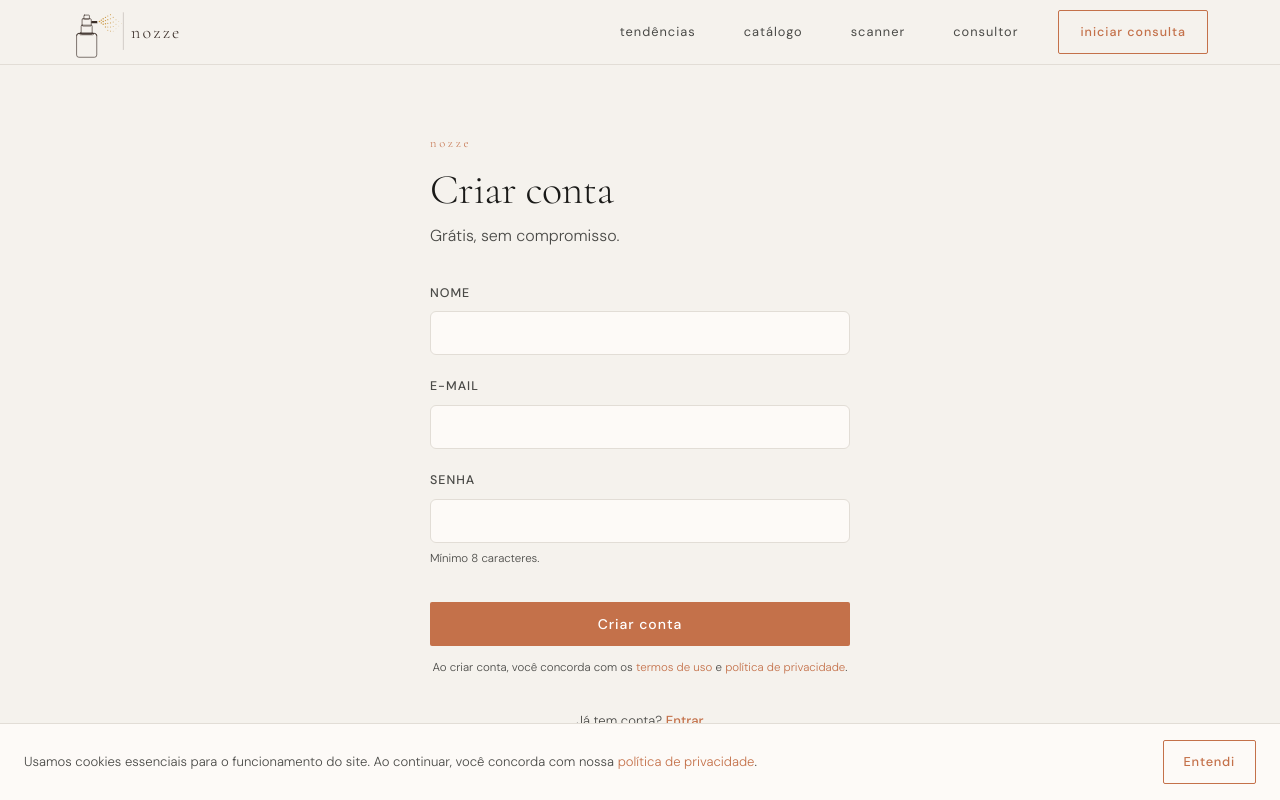
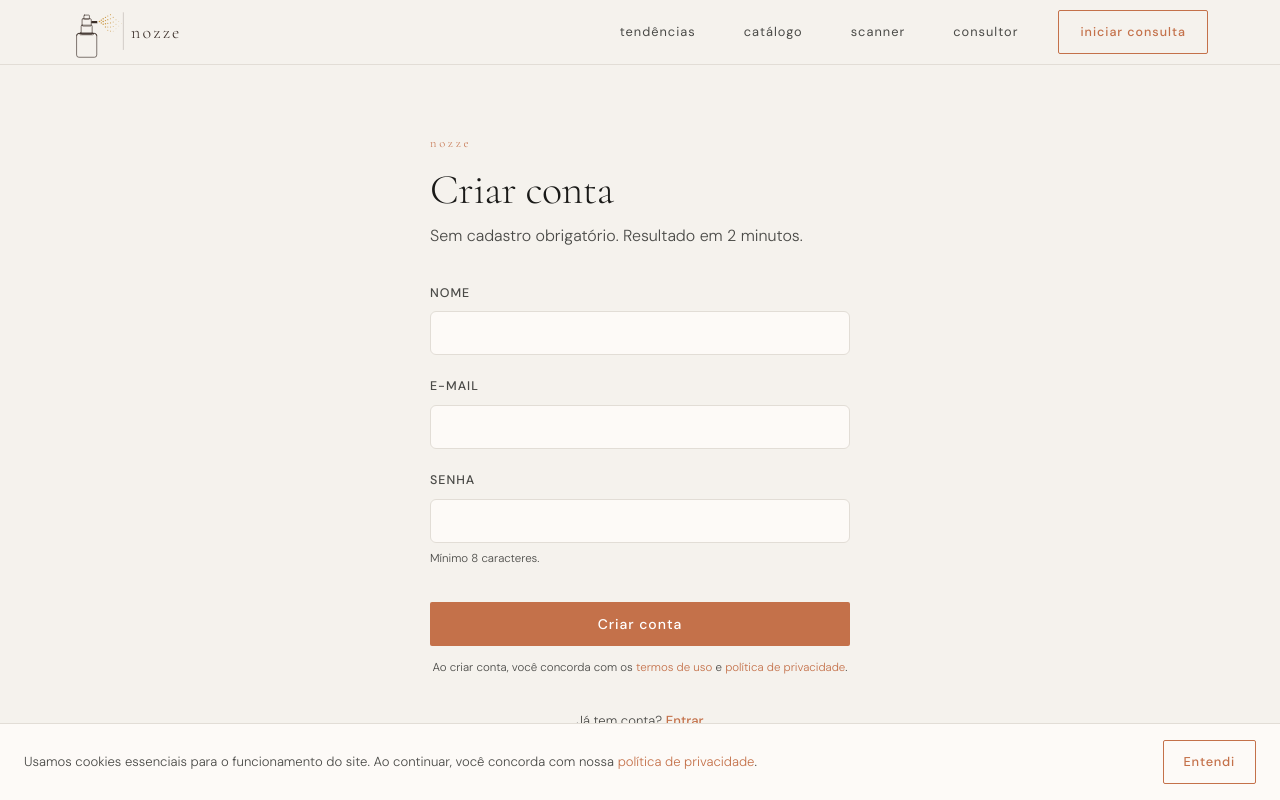
Before and after one commit to FaresMahmud/scently, a Next.js app: page /cadastro in a window 1280 px wide. Shown: the top 800 px of the page. Built offline with nearby package versions, Linux system fonts and the light colour scheme; no server answers.

Commit message:
copy: remove grátis positioning, replace with convenience framing

```diff
--- a/app/cadastro/page.tsx
+++ b/app/cadastro/page.tsx
@@ -167,7 +167,7 @@ export default function PaginaCadastro() {
               marginBottom: "34px",
             }}
           >
-            Grátis, sem compromisso.
+            Sem cadastro obrigatório. Resultado em 2 minutos.
           </p>
 
           {/* Global error */}
```
